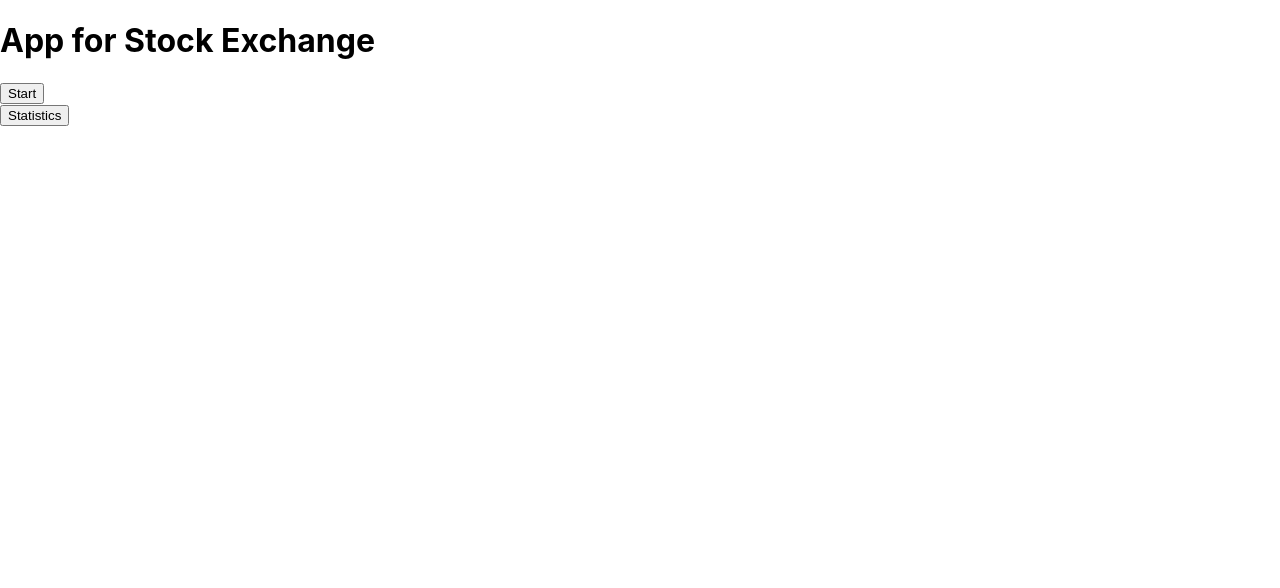
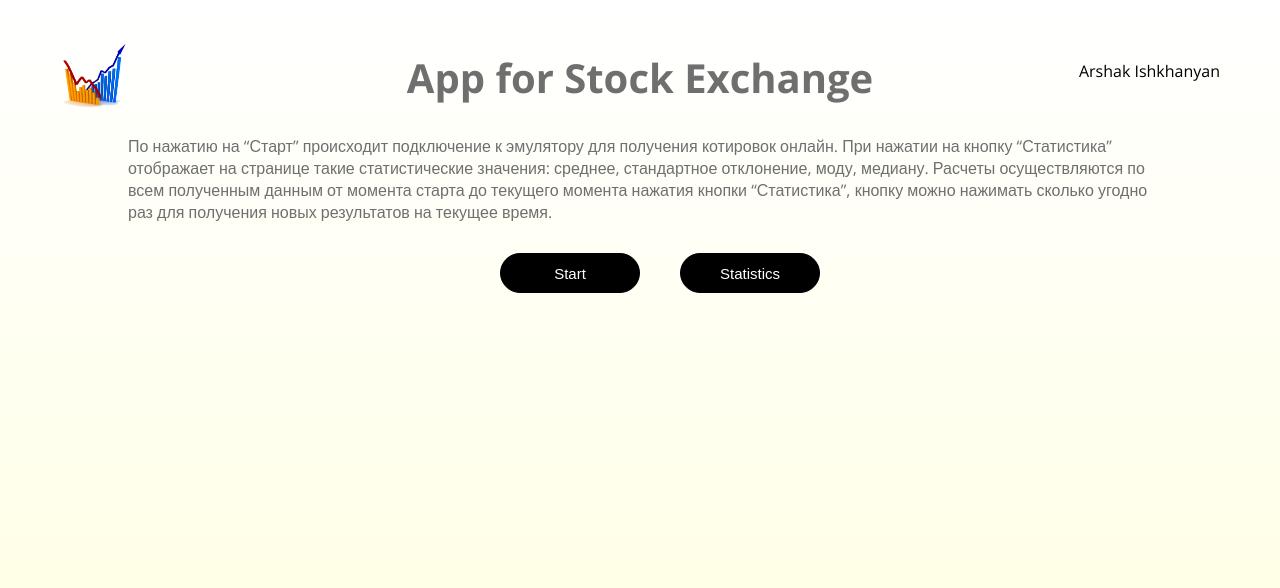
Before and after one commit to arshak0/react-stock-exchange-app, a React (Create React App) app: page / in a window 1280 px wide. Shown: the top 588 px of the page. Built offline with nearby package versions, Linux system fonts and the light colour scheme.

Commit message:
changes 27-10

```diff
--- a/src/App.js
+++ b/src/App.js
@@ -14,15 +14,21 @@ class App extends React.Component {
       allValues: [],
       averageValue: null,
       standardDeviation: null,
-      moda: null,
+      modas: null,
+      modasValue: null,
       mediana: null,
-      showStatistics: false
+      showStatistics: false,
+      connected: false,
+      calculationTime: null
     }
   }
 
   //Clicking the "Start" button
   handleStartButton = e => {
     e.preventDefault();
+    this.setState({
+      connected: true
+    })
 
     this.handleSocket();
   };
@@ -71,6 +77,8 @@ class App extends React.Component {
 
   handleStatisticsShow = e => {
 
+    let timeFirst = (new Date()).getTime();
+
     this.setState({
       showStatistics: true
     })
@@ -93,32 +101,142 @@ class App extends React.Component {
       standardDeviation: Math.sqrt( forStandardDeviation/this.state.allValues.length )
     })
 
-    console.log(this.state.allValues)
+    //Finding out the moda
+    var objectDataset = {
+      most: [],
+      mostValue: 0
+    };
 
+    this.state.allValues.forEach( current => {
+      if (!objectDataset[current]) {
+        objectDataset[current] = 0;
+      }
+
+      objectDataset[current]++;
+      //
+      if ( objectDataset.most.length===0 ) {
+          objectDataset.most = [current];
+          objectDataset.mostValue = 1;
+      }
+      else if ( objectDataset[current] >= objectDataset[ objectDataset.most[0] ] ) {
+        if ( objectDataset[current] === objectDataset[ objectDataset.most[0] ] ) {
+          if ( !objectDataset.most.includes( current ) ) {
+            objectDataset.most.push( current );
+          }
+          objectDataset.mostValue = objectDataset[current];
+        }
+        else {
+          objectDataset.most=[current];
+          objectDataset.mostValue = objectDataset[current];
+        }
+      }
+      //
+    });
+
+    this.setState({
+      modas: objectDataset.most,
+      modasValue: objectDataset.mostValue
+    })
+    //-- End of Finding out the moda
+
+    //Finding out the mediana
+    let for_mediana=[];
+    this.state.allValues.forEach( (element, index) => {
+      for_mediana[index] = this.state.allValues[index]
+
+    })
+
+    for_mediana.sort( (a, b) => {
+        return a - b;
+    });
+
+    if ( for_mediana.length%2!==0 ) {
+      this.setState({
+        mediana: for_mediana[ Math.floor( for_mediana.length/2 ) ]
+      })
+    }
+    else {
+      this.setState({
+        mediana: (   for_mediana[ for_mediana.length/2 ] + for_mediana[ for_mediana.length/2 - 1 ]  )/2
+      })
+    }
+    //-- End of Finding out the mediana
+
+    let timeSecond = (new Date()).getTime();
+
+    if ( (timeSecond - timeFirst)!==0 ) {
+      this.setState({
+        calculationTime: timeSecond - timeFirst
+      })
+    }
+    else {
+      this.setState({
+        calculationTime: 1
+      })
+    }
+
+    this.consoleLogs( objectDataset, for_mediana );
+  }
+
+  consoleLogs = ( objectDataset, for_mediana ) => {
+    console.log( '-----------------' );
+    console.log( 'Сколько раз встречается мода/моды' );
+    console.log( objectDataset.mostValue );
+    console.log( 'Все значения' );
+    console.log( this.state.allValues );
+    console.log( 'Отсортированный массив для медианы' );
+    console.log( for_mediana );
+    console.log( '-----------------' );
   }
 
   render () {
+    const { modas } = this.state;
+
     return (
-      <div>
-        <h1>App for Stock Exchange</h1>
-        <div>
-          <form>
-            <button onClick={this.handleStartButton} >Start</button>
-          </form>
-          <form>
-            <button onClick={this.handleStatisticsButton} >Statistics</button>
-          </form>
+      <div className="app_body">
+
+        <div className="headline_block">
+          <img className="app_logo" src="/icon_logo.png" alt=""></img>
+          <h1 className="app_h1">App for Stock Exchange</h1>
+          <h2 className="app_h2"> По нажатию на “Старт” происходит подключение к эмулятору для получения котировок онлайн.
+            При нажатии на кнопку “Статистика” отображает на странице такие статистические значения: среднее, стандартное отклонение,
+            моду, медиану. Расчеты осуществляются по всем полученным данным от момента старта до текущего момента нажатия кнопки
+            “Статистика”, кнопку можно нажимать сколько угодно раз для получения новых результатов на текущее время.</h2>
+          <div  className="app_author_name_div">
+            <p className="app_author_name">Arshak Ishkhanyan </p>
+          </div>
         </div>
-        {this.state.showStatistics && <div className="statisticsBlock">
-          <p>Среднее арифметическое</p>
-            <p> { this.state.averageValue } </p>
-          <p>Стандартное отклонение</p>
-            <p> { this.state.standardDeviation } </p>
-          <p>Мода</p>
-            <p> { this.state.moda } </p>
-          <p>Медиана</p>
-            <p> { this.state.mediana } </p>
-        </div>}
+
+
+        <div className="app_main_body">
+          <div className="app_buttons_div">
+            <form className="app_button_form">
+              <button className="app_button" onClick={this.handleStartButton} >Start</button>
+            </form>
+            <form className="app_button_form">
+              <button className="app_button" onClick={this.handleStatisticsButton} >Statistics</button>
+            </form>
+            {this.state.connected && <div className="app_started">
+              <span className="app_connected_status app_connected_success"><i className="app_connected_pulse"></i>Connected</span>
+            </div>}
+          </div>
+          {this.state.showStatistics && <div className="app_statisticsBlock">
+            <p className="statistics_headline">Среднее арифметическое</p>
+              <p className="statistics_result"> { this.state.averageValue.toFixed(2) } </p>
+            <p className="statistics_headline">Стандартное отклонение</p>
+              <p className="statistics_result"> { this.state.standardDeviation.toFixed(2) } </p>
+            <p className="statistics_headline">Мода/Моды</p>
+              <div className="app_modas_div">
+                {modas.map( moda => <p className = "app_modas_div_p statistics_result" > {moda} </p> )}
+              </div>
+            <p className="statistics_headline">Сколько раз встречается мода/моды</p>
+              <p className="statistics_result"> { this.state.modasValue } </p>
+            <p className="statistics_headline mediana_headline">Медиана</p>
+              <p className="statistics_result"> { this.state.mediana } </p>
+            <p className="statistics_headline">Время вычислений (в миллисекундах)</p>
+              <p className="statistics_result"> { this.state.calculationTime } </p>
+          </div>}
+        </div>
       </div>
     )
   }
--- a/src/styles/main.css
+++ b/src/styles/main.css
@@ -0,0 +1,166 @@
+@import url('https://fonts.googleapis.com/css2?family=Open+Sans:ital,wght@0,300;0,400;0,600;0,700;0,800;1,300;1,400;1,600;1,700;1,800&display=swap');
+
+body {
+    background: linear-gradient(white, #ffffdd);
+    min-height: 100vh;
+    font-family: 'Open Sans', sans-serif;
+}
+
+.headline_block {
+    margin-top: 50px;
+}
+
+.app_modas_div {
+    display:flex;
+    justify-content: center;
+    flex-wrap: wrap;
+}
+
+.app_modas_div_p {
+    margin-left:10px;
+}
+
+.app_connected_status {
+    float: right;
+    padding: 5px;
+    border-radius: 5px;
+    font-weight: bold;
+    font-size: 14px;
+}
+
+.app_connected_success {
+    color: #038C7E;
+}
+
+.app_connected_pulse {
+    margin: auto 8px;
+    display: inline-block;
+    width: 10px;
+    height: 10px;
+    border-radius: 50%;
+}
+
+.app_connected_success .app_connected_pulse {
+    animation: pulse 2s infinite;
+    background:#038C7E;
+    box-shadow: 0 0 0 #038C7E;
+}
+
+img.app_logo {
+    position: absolute;
+    width: 70px;
+    height: 70px;
+    left: 60px;
+    top: 40px;
+}
+
+.app_connected_pulse {
+    animation: none;
+    background: #D90D32;
+    box-shadow: none;
+}
+
+@keyframes pulse {
+0% {
+    background: rgba(2, 140, 126, 1);
+    box-shadow: 0 0 0 0 rgba(2, 140, 126, 0.4);
+}
+
+70% {
+    background: rgba(2, 140, 126, 0.8);
+    box-shadow: 0 0 0 10px rgba(2, 140, 126, 0);
+}
+
+100% {
+    background: rgba(2, 140, 126, 0.2);
+    box-shadow: 0 0 0 0 rgba(2, 140, 126, 0);
+}
+}
+
+.app_author_name_div {
+    position: absolute;
+    right: 50px;
+    top: 50px;
+}
+
+h1.app_h1 {
+    display: flex;
+    justify-content: center;
+    color: #706f6f;
+    font-size: 40px;
+}
+
+h2.app_h2 {
+    margin-top: 30px;
+    width: 80%;
+    margin-left: auto;
+    margin-right: auto;
+    display: flex;
+    justify-content: center;
+    color: #706f6f;
+    font-size: 16px;
+    font-weight: normal;
+}
+
+.app_main_body {
+    width: 75%;
+    margin-left: auto;
+    margin-right: auto;
+}
+
+.app_buttons_div {
+    display: flex;
+    justify-content: center;
+}
+
+button {
+    border: 1px solid black;
+    outline: none;
+    background: black;
+    height: 40px;
+    width: 140px;
+    border-radius: 20px;
+    font-size: 15px;
+    color: white;
+    margin-left: 50%;
+    cursor: pointer;
+    margin-left:40px;
+}
+
+button:hover {
+    background: lightgray;
+    color: black;
+}
+
+button:active {
+    background: yellow;
+    color: black;
+}
+
+.app_buttons_div {
+    margin-top: 30px;
+}
+
+.app_started {
+    position: absolute;
+    right: 50px;
+    margin-top: 5px;
+}
+
+p {
+    text-align: center;
+    margin: 10px;
+}
+
+.app_statisticsBlock {
+    margin-top: 20px;
+}
+
+.statistics_headline {
+    font-weight: bold;
+    margin-top: 15px;
+}
+
+.mediana_headline {
+    margin-top: 4px;
+}
```
Also changed, not shown: public/icon_logo.png (added), src/index.js (line endings or trailing spaces).
